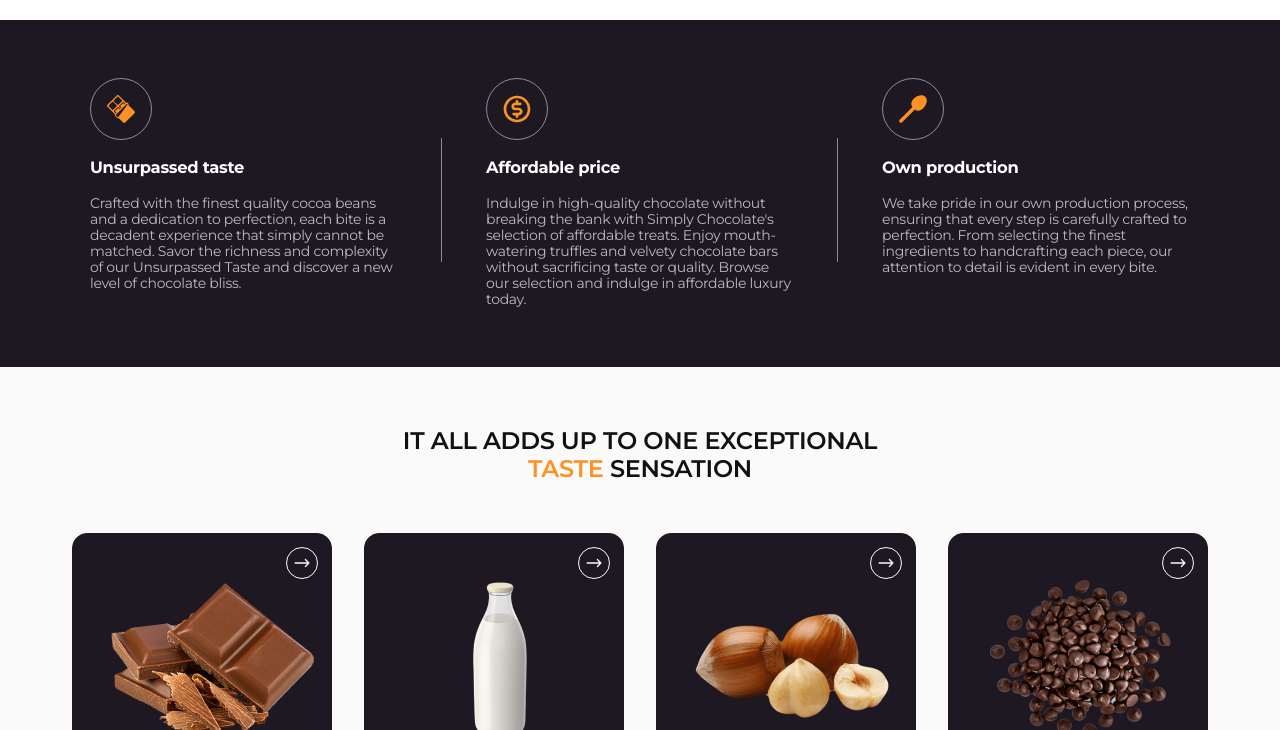
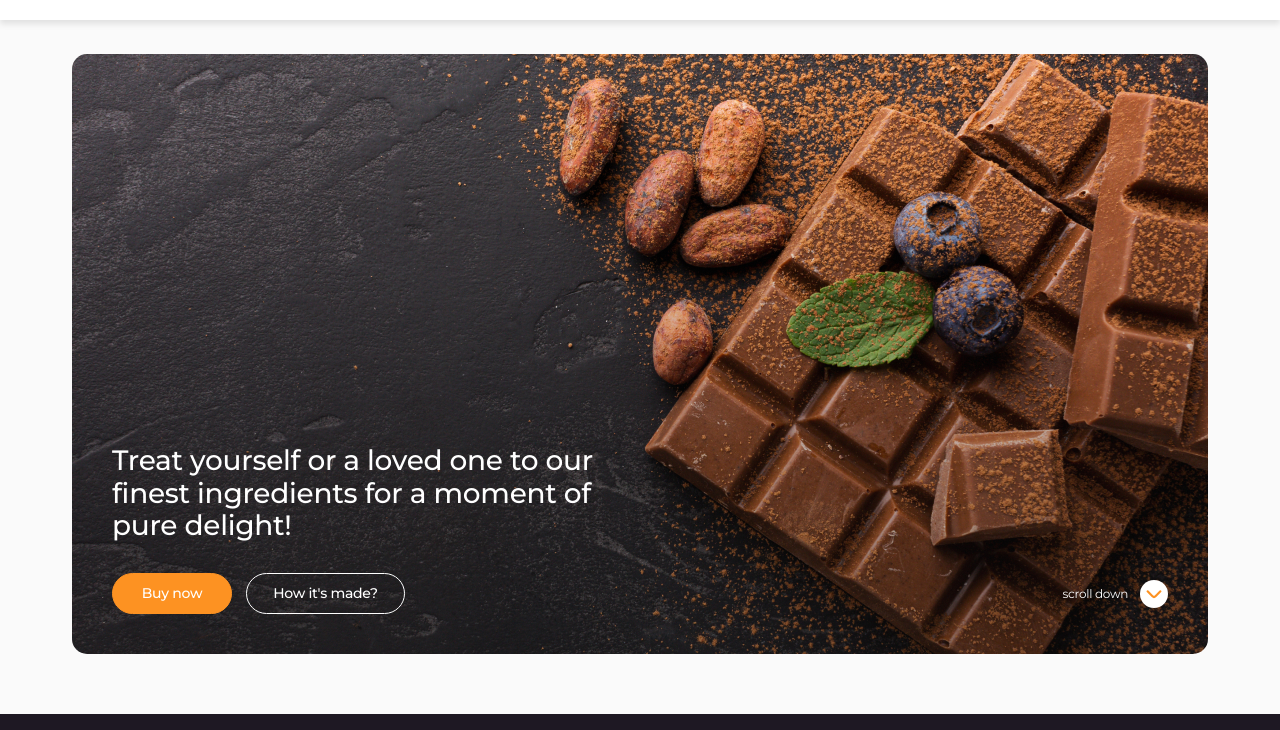
Before and after one commit to tanyf5/chocolate, a website built with Vite: page src/index.html in a window 1280 px wide. Shown: the part 52-782 px from the top of the page. Built offline with nearby package versions, Linux system fonts and the light colour scheme.

Commit message:
hero section done
js added to hero
js added to nav buttons in hero and footer

```diff
--- a/src/css/benefits.css
+++ b/src/css/benefits.css
@@ -1,6 +1,5 @@
 .benefits-section {
   background-color: #1e1823;
-  margin-top: 70px;
   color: #ffffff;
   display: flex;
   flex-direction: column;
--- /dev/null
+++ b/src/css/hero.css
@@ -0,0 +1,150 @@
+.hero-section {
+  margin-top: 46px;
+}
+
+.hero-container {
+  position: relative;
+}
+
+.hero-img-wrapper {
+  width: 335px;
+  height: 620px;
+}
+
+.hero-img {
+  display: block;
+  width: 100%;
+  height: 100%;
+  border-radius: 15px;
+}
+
+.hero-img img {
+  width: 100%;
+  height: 100%;
+  object-fit: cover;
+}
+
+.hero-text-wrapper {
+  position: absolute;
+  bottom: 0;
+  left: 0;
+  right: 0;
+  padding: 20px;
+  display: flex;
+  flex-direction: column;
+  gap: 32px;
+}
+
+.hero-title {
+  font-size: 20px;
+  font-weight: 500;
+  color: #ffffff;
+}
+
+.hero-btn-wrapper {
+  display: flex;
+  flex-direction: column;
+  gap: 32px;
+}
+
+.hero-two-btn-wrapper {
+  display: flex;
+  flex-direction: row;
+  flex-wrap: wrap;
+  gap: 14px;
+}
+
+.hero-buy-btn {
+  width: 120px;
+  height: 41px;
+  font-size: 14px;
+  font-weight: 500;
+  color: #ffffff;
+  background-color: #fd9222;
+  border: 1px solid #fd9222;
+  border-radius: 100px;
+
+  display: flex;
+  align-items: center;
+  justify-content: center;
+}
+
+.hero-how-btn {
+  width: 159px;
+  height: 41px;
+  font-size: 14px;
+  font-weight: 500;
+  color: #ffffff;
+  background-color: transparent;
+  border: 1px solid #ffffff;
+  border-radius: 100px;
+
+  display: flex;
+  align-items: center;
+  justify-content: center;
+}
+
+.hero-scroll-wrapper {
+  display: flex;
+  flex-direction: row;
+  gap: 12px;
+  align-items: center;
+}
+
+.scroll-down-btn {
+  width: 28px;
+  height: 28px;
+  background-color: #ffffff;
+  border-radius: 100px;
+
+  display: flex;
+  align-items: center;
+  justify-content: center;
+}
+
+.scroll-down-par {
+  color: #ffffff;
+  font-size: 12px;
+  text-transform: lowercase;
+}
+
+.scroll-down-icon {
+  fill: #fd9222;
+}
+
+/*<----------768px--------->*/
+
+@media screen and (min-width: 768px) {
+  .hero-img-wrapper {
+    width: 704px;
+    height: 690px;
+  }
+
+  .hero-text-wrapper {
+    padding: 40px;
+  }
+
+  .hero-title {
+    font-size: 28px;
+    max-width: 484px;
+  }
+
+  .hero-btn-wrapper {
+    flex-direction: row;
+    align-items: center;
+    justify-content: space-between;
+  }
+
+  .scroll-down-btn {
+    font-size: 14px;
+  }
+}
+
+/*<----------1200px--------->*/
+
+@media screen and (min-width: 1200px) {
+  .hero-img-wrapper {
+    width: 1136px;
+    height: 600px;
+  }
+}
--- a/src/css/styles.css
+++ b/src/css/styles.css
@@ -4,6 +4,7 @@
 
 /* Sections style */
 @import url('./header.css');
+@import url('./hero.css');
 @import url('./benefits.css');
 @import url('./ingredients.css');
 @import url('./process.css');
--- a/src/index.html
+++ b/src/index.html
@@ -22,6 +22,7 @@
     <load src="./partials/header.html" />
 
     <main>
+      <load src="./partials/hero.html" />
       <load src="./partials/benefits.html" />
       <load src="./partials/ingredients.html" />
       <load src="./partials/process.html" />
@@ -35,6 +36,7 @@
     <script src="https://unpkg.com/body-scroll-lock/lib/bodyScrollLock.min.js"></script>
     <script type="module" src="./js/main.js"></script>
     <script type="module" src="./js/header.js"></script>
+    <script type="module" src="./js/hero.js"></script>
     <script type="module" src="./js/ingredients.js"></script>
     <script type="module" src="./js/products.js"></script>
     <script type="module" src="./js/reviews.js"></script>
--- /dev/null
+++ b/src/js/hero.js
@@ -0,0 +1,14 @@
+document
+  .querySelector('.scroll-down-btn')
+  .addEventListener('click', function (event) {
+    event.preventDefault();
+
+    const headerHeight = document.querySelector('header').offsetHeight;
+    const nextSection = document.querySelector('#ingredients');
+    const sectionPosition = nextSection.offsetTop;
+
+    window.scrollTo({
+      top: sectionPosition - headerHeight,
+      behavior: 'smooth',
+    });
+  });
--- a/src/js/main.js
+++ b/src/js/main.js
@@ -25,3 +25,18 @@ document.querySelectorAll('.mobile-menu-item').forEach(link => {
 document.querySelectorAll('.footer-menu-item').forEach(link => {
   link.addEventListener('click', scrollToSection);
 });
+
+document
+  .querySelector('.header-logo-link')
+  .addEventListener('click', function (event) {
+    event.preventDefault();
+
+    const headerHeight = document.querySelector('header').offsetHeight;
+    const nextSection = document.querySelector('#hero');
+    const sectionPosition = nextSection.offsetTop;
+
+    window.scrollTo({
+      top: sectionPosition - headerHeight,
+      behavior: 'smooth',
+    });
+  });
--- a/src/partials/footer.html
+++ b/src/partials/footer.html
@@ -121,7 +121,7 @@
   <div class="footer-bottom">
     <ul class="footer-menu">
       <li class="footer-menu-item">
-        <a href="">Home</a>
+        <a href="#hero">Home</a>
       </li>
       <li class="footer-menu-item">
         <a href="#process">How it’s made?</a>
--- a/src/partials/header.html
+++ b/src/partials/header.html
@@ -1,6 +1,6 @@
 <header id="header" class="header">
   <div class="header-wrapper">
-    <a href="" class="header-logo-link">
+    <a href="#hero" class="header-logo-link">
       <p class="header-logo-text">
         <span class="header-logo-span">Simply</span> chocolate
       </p>
@@ -21,7 +21,7 @@
       </svg>
     </a>
     <nav class="navigation">
-      <a href="" class="navigation-item">Home</a>
+      <a href="#hero" class="navigation-item">Home</a>
       <a href="#process" class="navigation-item">How it's made?</a>
       <a href="#reviews" class="navigation-item">Chocolate is loved</a>
     </nav>
@@ -164,7 +164,7 @@
     <nav>
       <ul class="mobile-menu-list">
         <li class="mobile-menu-item">
-          <a class="mobile-menu-link" href="./index.html">Home</a>
+          <a class="mobile-menu-link" href="#hero">Home</a>
         </li>
         <li class="mobile-menu-item">
           <a class="mobile-menu-link" href="#process">How it's made?</a>
--- /dev/null
+++ b/src/partials/hero.html
@@ -0,0 +1,41 @@
+<section id="hero" class="hero-section container">
+  <div class="hero-container">
+    <div class="hero-img-wrapper">
+      <picture class="hero-img">
+        <source
+          src="./img/hero/hero-bckgrnd-3x.webp"
+          media="(min-resolution: 288dpi)"
+        />
+        <source
+          src="./img/hero/hero-bckgrnd-2x.webp"
+          media="(min-resolution: 192dpi)"
+        />
+        <img
+          src="./img/hero/hero-bckgrnd.webp"
+          alt="Chocolate making process"
+          class="process-paused"
+        />
+      </picture>
+    </div>
+    <div class="hero-text-wrapper">
+      <h1 class="hero-title">
+        Treat yourself or a loved one to our finest ingredients for a moment of
+        pure delight!
+      </h1>
+      <div class="hero-btn-wrapper">
+        <div class="hero-two-btn-wrapper">
+          <button class="hero-buy-btn">Buy now</button>
+          <button class="hero-how-btn">How it's made?</button>
+        </div>
+        <div class="hero-scroll-wrapper">
+          <p class="scroll-down-par">Scroll down</p>
+          <button class="scroll-down-btn">
+            <svg class="scroll-down-icon" width="16px" height="16px">
+              <use href="./img/icons.svg#icon-arrow-down"></use>
+            </svg>
+          </button>
+        </div>
+      </div>
+    </div>
+  </div>
+</section>
```
